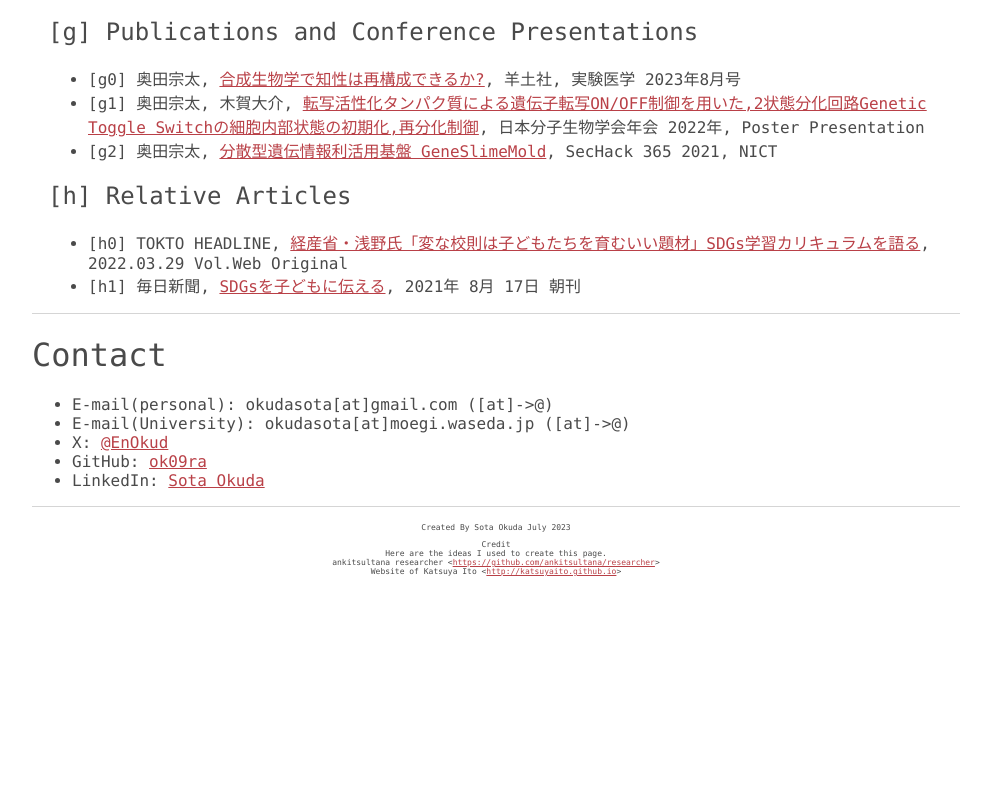
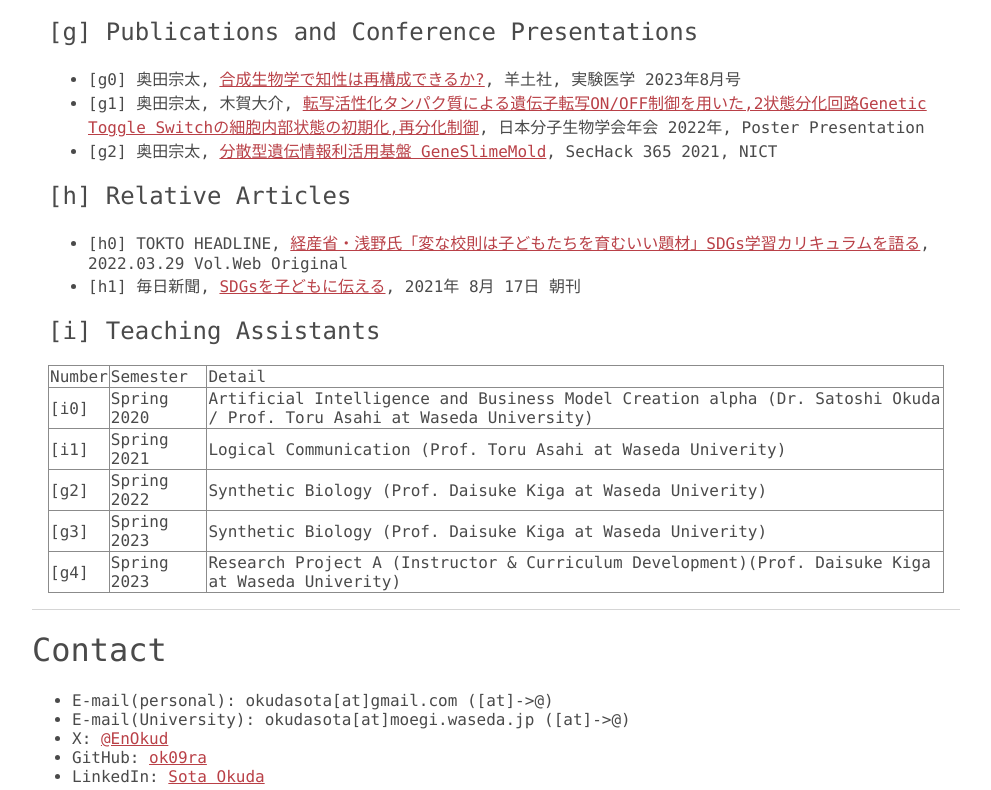
Before and after one commit to ok09ra/my_website, a Nuxt app: page / in a window 1280 px wide. Shown: the part 2011-2801 px from the top of the page, without its empty margins (144-1135 px from the left). Before the commit the page ends 2595 px from the top, so only its background shows below. Built offline with nearby package versions, Linux system fonts and the light colour scheme.

Commit message:
minor change

```diff
--- a/src/pages/index.vue
+++ b/src/pages/index.vue
@@ -194,7 +194,7 @@
                                 <th>Number</th>
                                 <th>Start</th>
                                 <th>End</th>
-                                <th>School</th>
+                                <th>Detail</th>
                             </tr>
                             <tr>
                                 <th>[f0]</th>
@@ -224,6 +224,7 @@
                     </div>
                 </div>
 
+
                 <div class="sub_section">
                     <h2>[g] Publications and Conference Presentations</h2>
                     <div>
@@ -242,6 +243,44 @@
                             <li>[h0] TOKTO HEADLINE, <a href="https://www.tokyoheadline.com/612769/">経産省・浅野氏「変な校則は子どもたちを育むいい題材」SDGs学習カリキュラムを語る</a>, 2022.03.29 Vol.Web Original</li>
                             <li>[h1] 毎日新聞, <a href="https://mainichi.jp/articles/20210817/ddm/013/040/035000c">SDGsを子どもに伝える</a>, 2021年 8月 17日 朝刊</li>
                         </ul>
+                    </div>
+                </div>
+
+                <div class="sub_section">
+                    <h2>[i] Teaching Assistants</h2>
+                    <div>
+                        <table>
+                            <tr>
+                                <th>Number</th>
+                                <th>Semester</th>
+                                <th>Detail </th>
+                            </tr>
+                            <tr>
+                                <th>[i0]</th>
+                                <th>Spring 2020</th>
+                                <th>Artificial Intelligence and Business Model Creation alpha (Dr. Satoshi Okuda / Prof. Toru Asahi at Waseda University)</th>
+                            </tr>
+                            <tr>
+                                <th>[i1]</th>
+                                <th>Spring 2021</th>
+                                <th>Logical Communication (Prof. Toru Asahi at Waseda Univerity)</th>
+                            </tr>
+                            <tr>
+                                <th>[g2]</th>
+                                <th>Spring 2022</th>
+                                <th>Synthetic Biology (Prof. Daisuke Kiga at Waseda Univerity)</th>
+                            </tr>
+                            <tr>
+                                <th>[g3]</th>
+                                <th>Spring 2023</th>
+                                <th>Synthetic Biology (Prof. Daisuke Kiga at Waseda Univerity)</th>
+                            </tr>
+                            <tr>
+                                <th>[g4]</th>
+                                <th>Spring 2023</th>
+                                <th>Research Project A (Instructor & Curriculum Development)(Prof. Daisuke Kiga at Waseda Univerity)</th>
+                            </tr>
+                        </table>
                     </div>
                 </div>
             </div>
```
